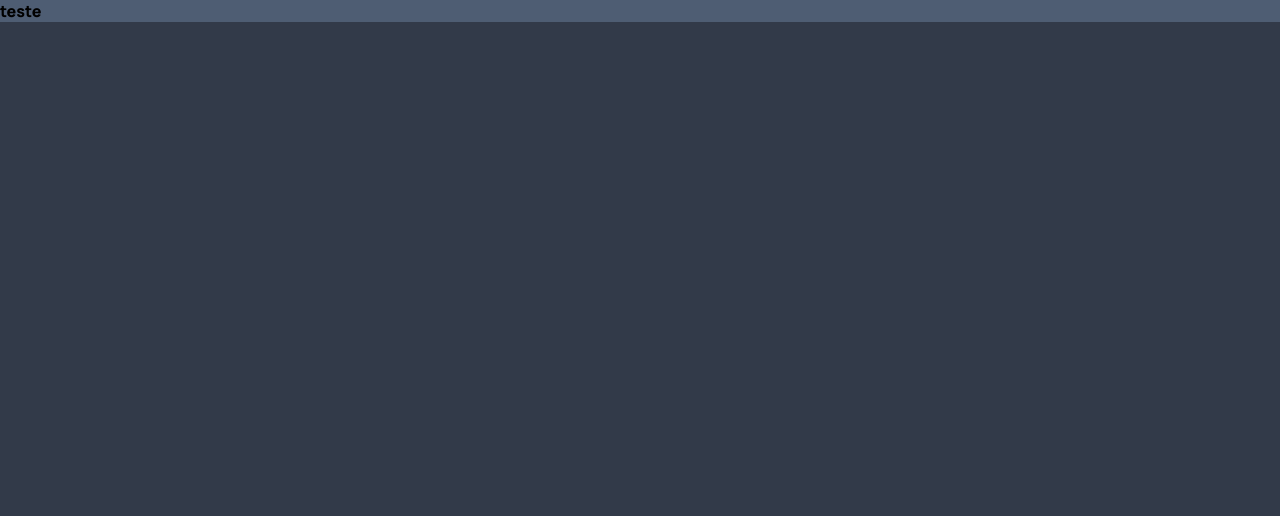
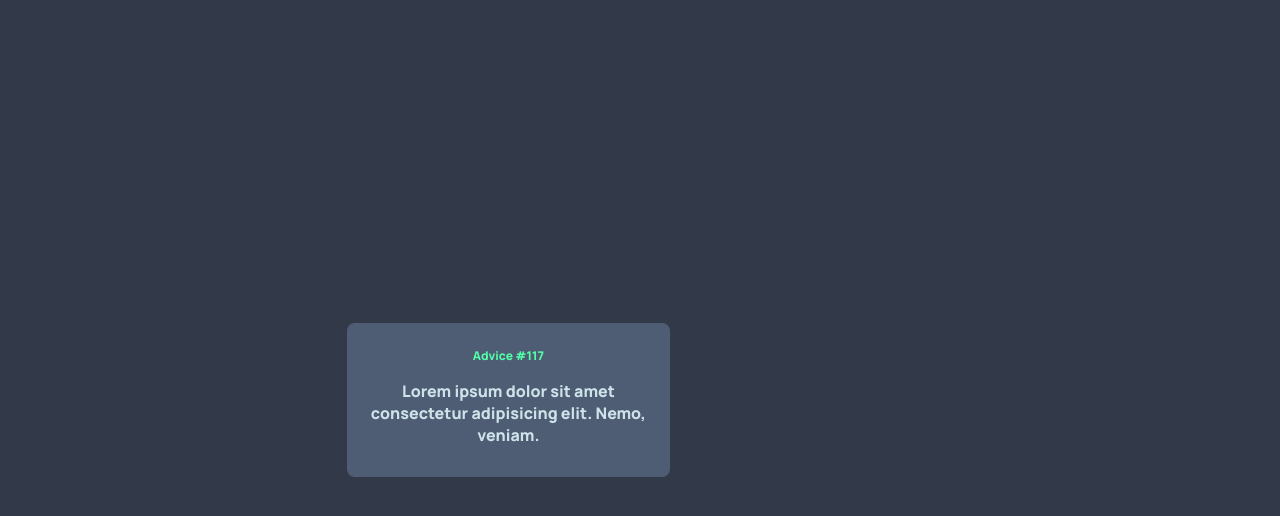
Before and after one commit to mateusmenesesDev/advice, a React (Create React App) app: page / in a window 1280 px wide. Shown: the top 516 px of the page. Built offline with nearby package versions, Linux system fonts and the light colour scheme.

Commit message:
Iniciando o componente Advice com algumas estilizações

```diff
--- a/public/assets/style/variables.css
+++ b/public/assets/style/variables.css
@@ -5,7 +5,7 @@
     --neutral-blue: hsl(217, 19%, 38%);
     --neutral-grayish-blue: hsl(217, 19%, 24%);
     --neutral-dark-blue: hsl(218, 23%, 16%);
-    --font-size: 28px;
+    --font-size: 16px;
     --font-weight: 800;
     --font-family: 'Manrope', sans-serif;
 }
--- a/src/App.css
+++ b/src/App.css
@@ -1,8 +1,8 @@
 body{
     background-color: var(--neutral-grayish-blue);
     font-family: var(--font-family);
+    display: flex;
+    align-items: center;
+    justify-content: center;
+    height: 100vh;
 }
-
-.App{
-    background-color: var(--neutral-blue);
-}
--- a/src/App.tsx
+++ b/src/App.tsx
@@ -1,10 +1,11 @@
 import React from 'react';
 import './App.css';
+import { Advice } from './components/Advice';
 
 function App() {
   return (
     <div className="App">
-      teste
+      <Advice/>
     </div>
   );
 }
--- /dev/null
+++ b/src/components/Advice/Advice.module.css
@@ -0,0 +1,16 @@
+.advice {
+    background-color: var(--neutral-blue);
+    max-width: 50%;
+    padding: 15px;
+    border-radius: 8px;
+    text-align: center;
+}
+.advice-title {
+    color: var(--primary-neon);
+    font-size: 12px;
+}
+
+.advice-text {
+    font-size: var(--font-size);
+    color: var(--primary-cyan);
+}
--- a/src/components/Advice/index.tsx
+++ b/src/components/Advice/index.tsx
@@ -0,0 +1,10 @@
+import style from './Advice.module.css'
+
+export function Advice(){
+    return (
+        <div className={style.advice}>
+            <h1 className={style['advice-title']}>Advice #117</h1>
+            <p className={style['advice-text']}>Lorem ipsum dolor sit amet consectetur adipisicing elit. Nemo, veniam.</p>
+        </div>
+    )
+}
```
